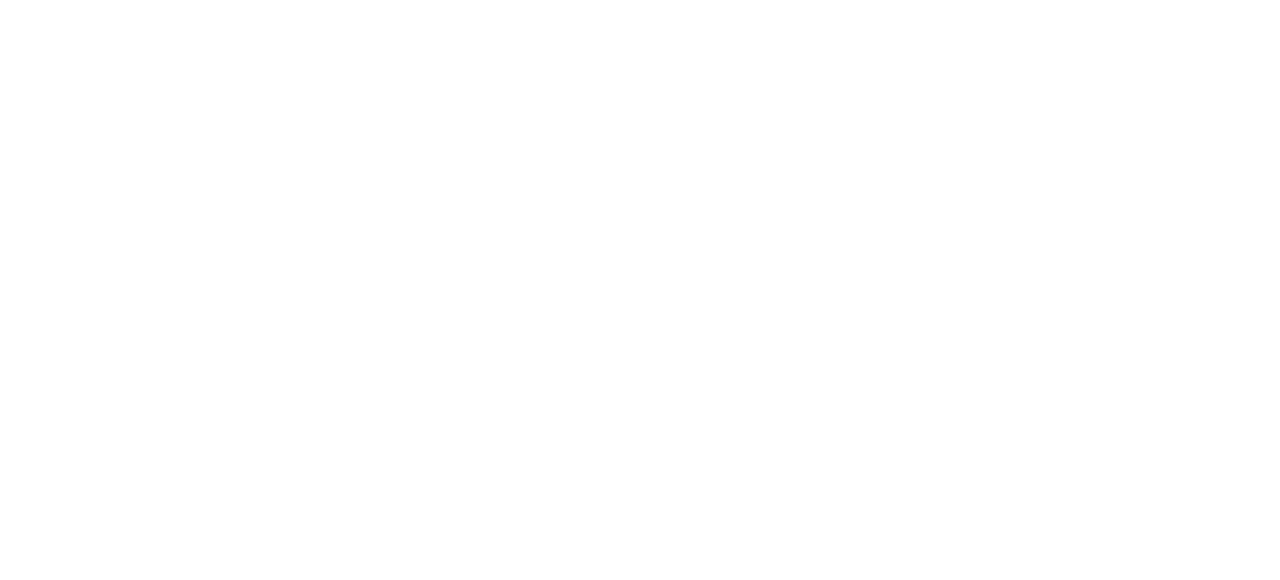
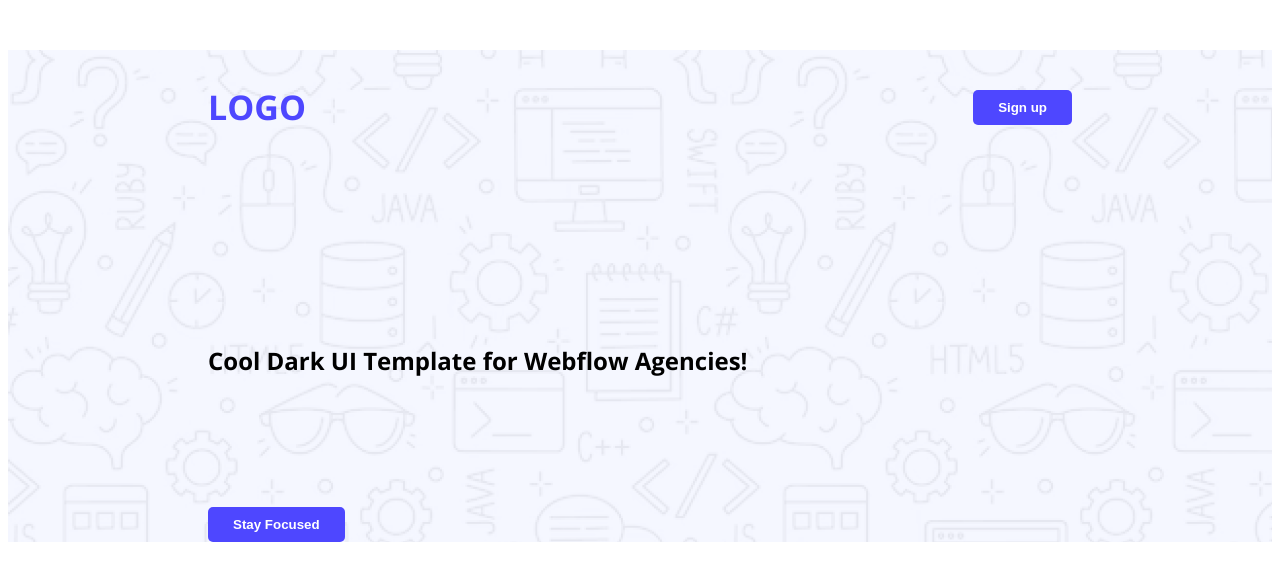
Before and after one commit to naserhossain1991/my-first-assignment, a plain HTML site: page index.html in a window 1280 px wide. Drawn offline with nearby package versions, Linux system fonts and the light colour scheme.

Commit message:
added heading style

```diff
--- a/index.html
+++ b/index.html
@@ -5,9 +5,34 @@
   <meta charset="UTF-8">
   <meta name="viewport" content="width=device-width, initial-scale=1.0">
   <title>My first assignment</title>
+  <link rel="preconnect" href="https://fonts.googleapis.com">
+  <link rel="preconnect" href="https://fonts.gstatic.com" crossorigin>
+  <link href="https://fonts.googleapis.com/css2?family=Open+Sans:ital,wght@0,300..800;1,300..800&display=swap"
+    rel="stylesheet">
+  <link rel="stylesheet" href="styles/assignment.css">
 </head>
 
-<body>
+<body class="open-sans-normal">
+
+  <header class="header secondary-bg">
+    <nav>
+      <h3 class="nav-title">LOGO</h3>
+      <button class="btn-primary">Sign up</button>
+
+    </nav>
+
+    <nav>
+      <div>
+        <div class="text-center">
+          <h1 class="banner-greetings">Cool Dark UI Template for Webflow Agencies!</h1>
+        </div>
+        <div class="text-center Stay-Focused">
+          <button class="btn-primary">Stay Focused</button>
+
+        </div>
+    </nav>
+
+
 
 </body>
 
--- /dev/null
+++ b/styles/assignment.css
@@ -0,0 +1,55 @@
+
+.open-sans-normal {
+  font-family: "Open Sans", sans-serif;
+  font-optical-sizing: auto;
+  font-style: normal;
+  font-variation-settings:
+    "wdth" 100;
+}
+
+
+
+/* nav styles */
+nav{
+  display: flex;
+  align-items: center;
+  justify-content: space-between;
+  margin: 50px 200px;}
+
+  .nav-title{
+    font-size: 34px;
+    color: #4E47FF;
+    font-weight:bolder;
+  }
+
+
+  /* banner styles */
+  .header{
+    background-image: url('../Assets/Hero-bg.png');
+      }
+
+
+    .banner{
+  max-width: 1440px;
+  max-height: 698px;
+  margin: 0 auto;
+  }
+  .banner-greetings{
+  margin-top: 130px;
+  margin-bottom: 130px;
+  justify-content: space-between;
+}
+
+  /* btn styles */
+.btn-primary{ background-color: #4E47FF;
+  font: size 16px; ;
+  font-weight: bold;
+  padding: 10px 25px;
+  color: white;
+  border-radius: 5px;
+  border: none;
+  }
+  .Stay-Focused{
+      align-items: center;
+    margin-top: 50px;
+    }
```
Also changed, not shown: Assets/Hero-bg.png (added), Assets/avatar.png (added), Assets/icon-star.png (added), Assets/wc-big.png (added), Assets/wc-mini.png (added), ui/action.png (added), ui/banner.png (added), ui/footer.png (added), ui/newsletter.png (added), ui/productive_user.png (added), ui/review.png (added).
